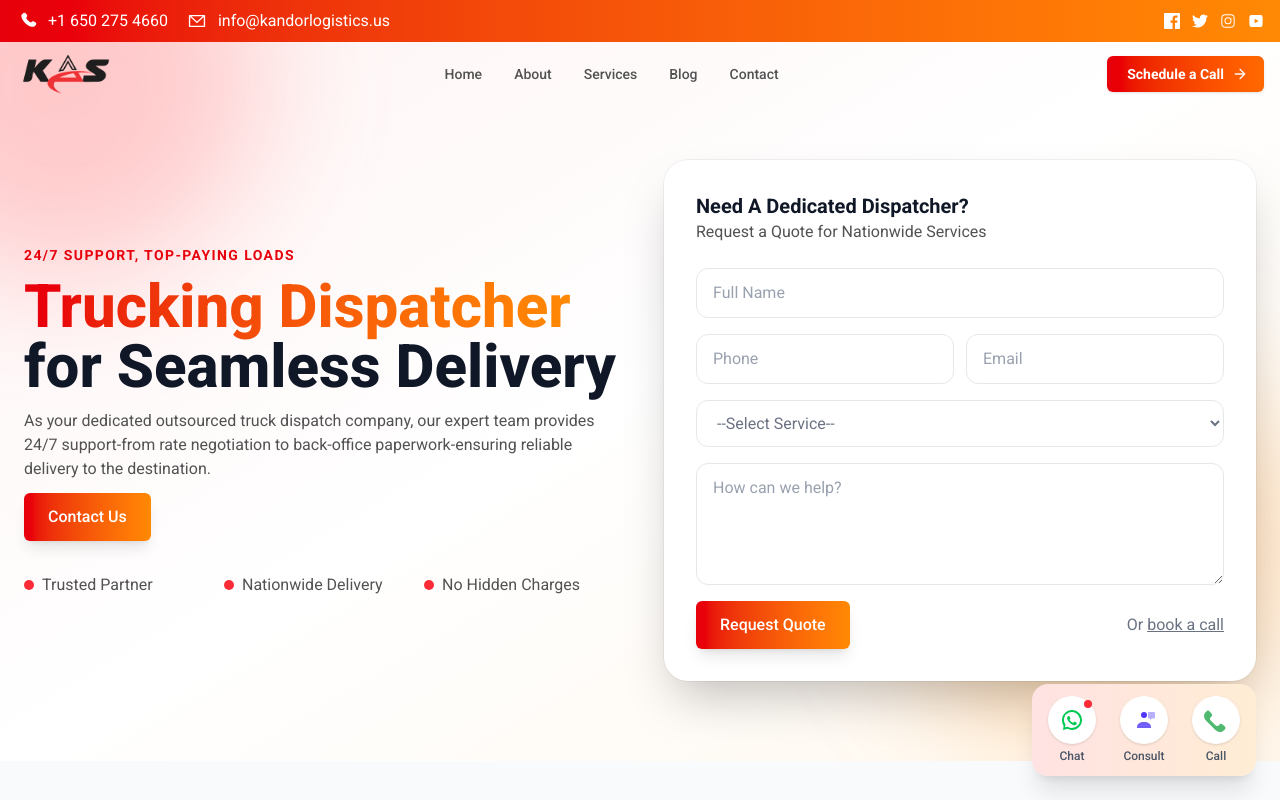
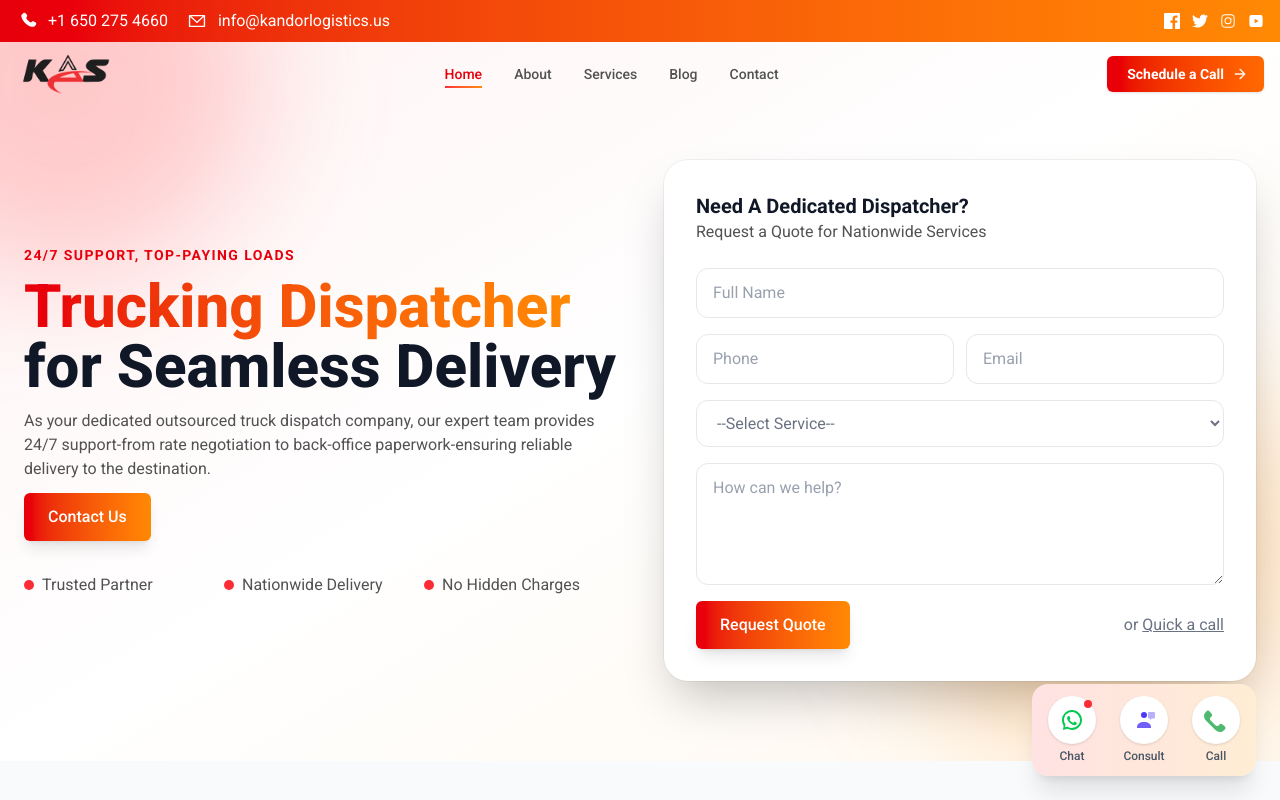
Before and after one commit to msinoftech/kandorlogistics, a Next.js app: page / in a window 1280 px wide. Shown: the top 800 px of the page. Built offline with nearby package versions, Linux system fonts and the light colour scheme.

Commit message:
updated the email template and button text changed, add functionality to highlight the active item in navbar

```diff
--- a/src/app/api/send-email/route.ts
+++ b/src/app/api/send-email/route.ts
@@ -66,6 +66,7 @@ export async function POST(req: Request) {
 
     const mailOptions = {
       from: `${name} <${email}>`,
+      replyTo: `${name} <${email}>`,
       to: process.env.SEND_TO,
       subject: "New Inquiry via Contact Form - " + name + " - " + new Date().toLocaleDateString('en-IN'),
       html: `<div style="font-family: Arial, sans-serif; background-color: #f9f9f9; padding: 20px;">
--- a/src/components/ContactForm.tsx
+++ b/src/components/ContactForm.tsx
@@ -120,7 +120,7 @@ const ContactForm = () => {
         <button type="submit" disabled={status === "sending"} className="inline-flex items-center gap-2 bg-gradient-to-r from-red-600 to-orange-400 text-white px-6 py-3 rounded-md font-medium shadow-lg hover:bg-red-700 transition-transform transform hover:-translate-y-1 cursor-pointer" aria-disabled={status === "sending"}>
           {status === "sending" ? "Sending…" : "Request Quote"}
         </button>
-        <div className="text-gray-500">Or <a href={phoneHref} className="underline">book a call</a></div>
+        <div className="text-gray-500">or <a href={phoneHref} className="underline">Quick a call</a></div>
       </div>
 
       {status === "success" && (
--- a/src/components/Header.tsx
+++ b/src/components/Header.tsx
@@ -60,12 +60,15 @@ export default function Header() {
 
             {/* Desktop Nav */}
             <nav className="hidden md:flex items-center gap-8 mx-auto">
-              {NAV.map((item) => (
-                <Link key={item.href} href={item.href} className="text-sm font-medium hover:text-red-600 transition-all duration-200 relative group">
-                  {item.name}
-                  <span className="absolute left-0 -bottom-1 h-[2px] w-0 bg-gradient-to-r from-red-500 to-orange-400 transition-all duration-300 group-hover:w-full" />
-                </Link>
-              ))}
+              {NAV.map((item) => {
+                const active = isNavActive(item.href);
+                return (
+                  <Link key={item.href} href={item.href} aria-current={active ? "page" : undefined} className={`text-sm font-medium transition-all duration-200 relative group ${active ? "text-red-600" : "hover:text-red-600"}`}>
+                    {item.name}
+                    <span className={`absolute left-0 -bottom-1 h-[2px] bg-gradient-to-r from-red-500 to-orange-400 transition-all duration-300 ${active ? "w-full" : "w-0 group-hover:w-full"}`} />
+                  </Link>
+                );
+              })}
             </nav>
 
             {/* CTA + Mobile Toggle */}
--- a/src/lib/config.ts
+++ b/src/lib/config.ts
@@ -1,5 +1,6 @@
 export const APP_NAME = "Kandor Logistics";
 export const BASE_URL = "https://kandorlogistics.us";
+
 
 export const contactInfo = {
   logo: "/kas-logo.png",
```
